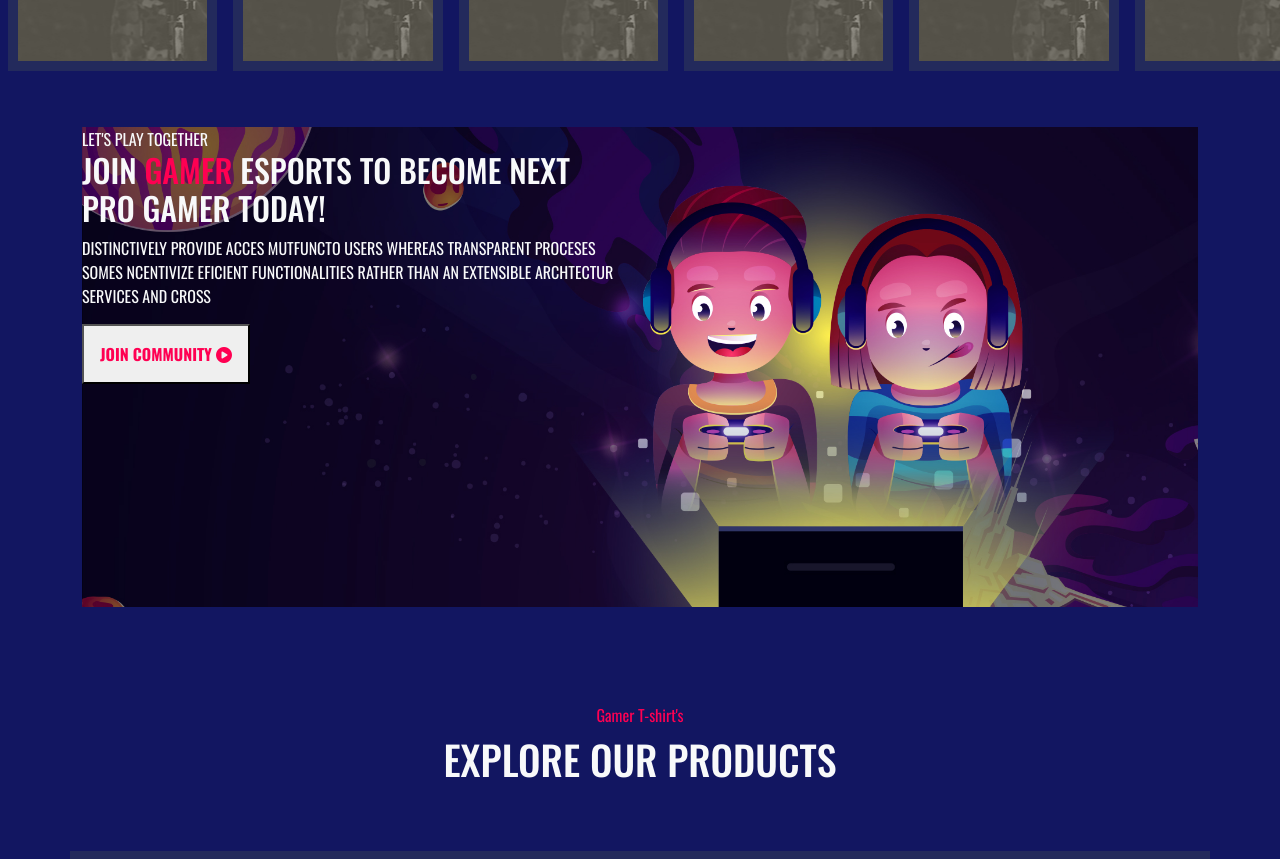
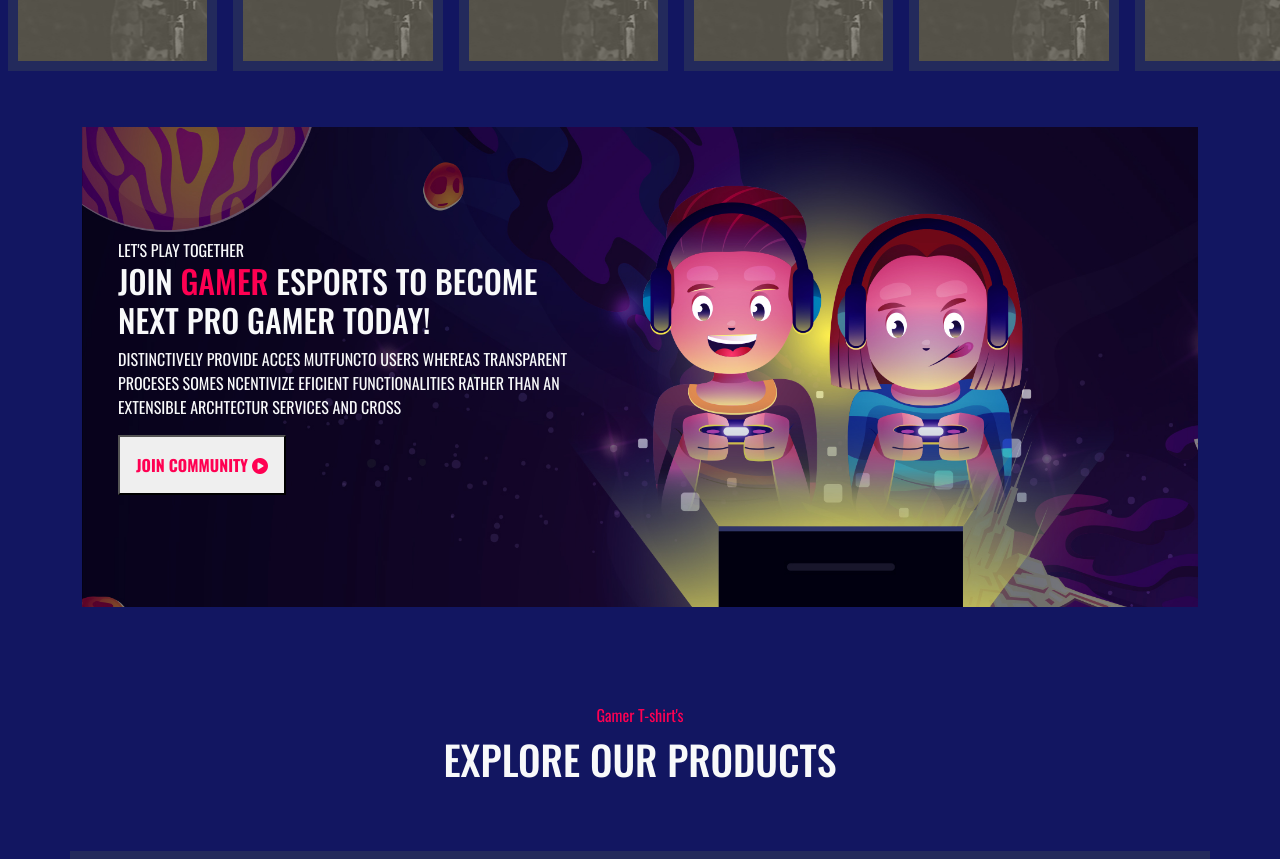
Before and after one commit to federicomanni97/proj-html-vuejs, a Vue app: page / in a window 1280 px wide. Shown: the part 4140-4999 px from the top of the page. Built offline with nearby package versions, Linux system fonts and the light colour scheme.

Commit message:
card-community fixed

```diff
--- a/src/components/CardsTeams.vue
+++ b/src/components/CardsTeams.vue
@@ -20,7 +20,7 @@
         <div class="container">
             <div class="card2bg my-5 d-flex text-light text-uppercase">
                 <div class="heightCard row">
-                    <div class="col-6 align-items-center">
+                    <div class="col-6 px-5 d-flex flex-column justify-content-center">
                         <span>Let's play together</span>
                         <h2>Join <span class="colorlightred">gamer</span> esports to become next pro gamer today!</h2>
                         <p>Distinctively provide acces mutfuncto users whereas transparent proceses somes ncentivize eficient functionalities rather than an extensible archtectur services and cross</p>
```
